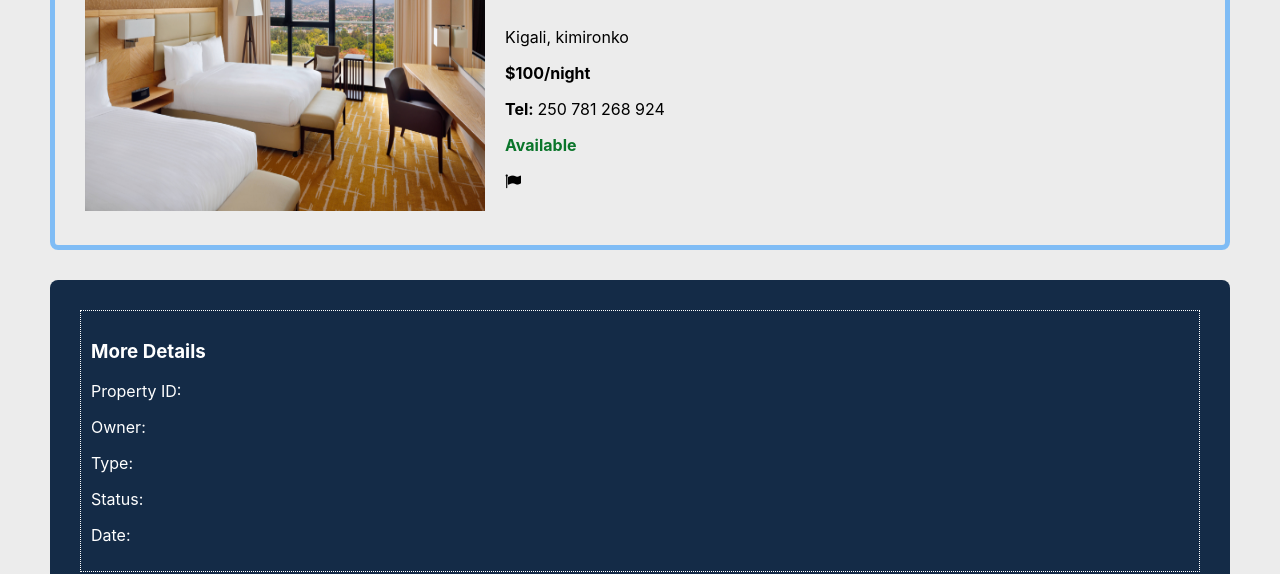
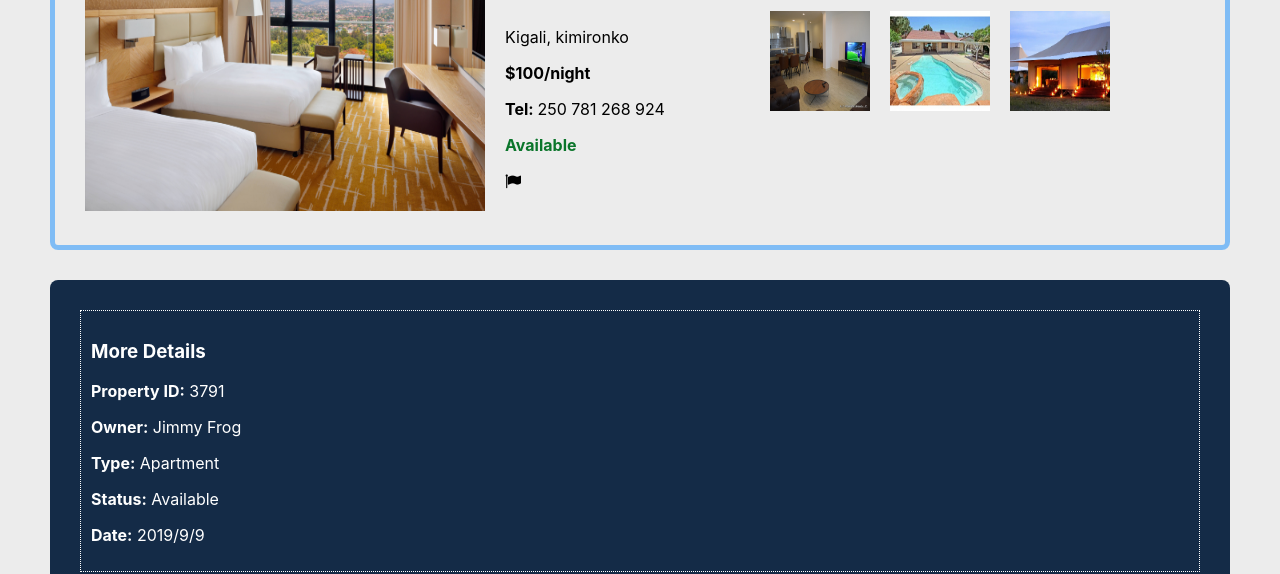
Before and after one commit to william000000/prop-lite, a website: page UI/pages/prop-details.html in a window 1280 px wide. Shown: the part 234-808 px from the top of the page. Drawn offline with Linux system fonts and the light colour scheme.

Commit message:
bug(Fix property details page): Fix issues concerning property details issues - Add image thumbnail - Add dummy data to details of a property [Finishes #167191092]

```diff
--- a/UI/css/prop-details.css
+++ b/UI/css/prop-details.css
@@ -144,6 +144,18 @@ section .text .status{
 .details{
     border: 1px dotted white;
     padding: 10px;
+}
+.thumbnails{
+    display: grid;
+    grid-template-columns: repeat(3,1fr);
+    grid-gap: 20px;
+    justify-items: center;
+    align-items: center;
+    margin: 0 auto;
+}
+.thumbnail{
+    flex:1;
+    justify-content: space-around;
 }
 /* details section ends*/
 
@@ -357,3 +369,10 @@ footer img,ul{
         left: 20px;
     }
 }
+@media (max-width:486px){
+    .thumbnail img{
+        width: 70px;
+        height: 70px;
+        overflow-x: hidden;
+    }
+}
--- a/UI/pages/prop-details.html
+++ b/UI/pages/prop-details.html
@@ -59,19 +59,30 @@
                     <i class="fa fa-flag" onclick="showModal()"></i>
                 </div>
             </div>
+            <div class="thumbnails">
+                <div class="thumbnail">
+                    <img src="../img/properties/propert5.jpg" alt="" width="100px" height="100px">
+                </div>
+                <div class="thumbnail">
+                    <img src="../img/properties/property2.jpg" alt="" width="100px" height="100px">
+                </div>
+                <div class="thumbnail">
+                    <img src="../img/properties/serengeti.jpg" alt="" width="100px" height="100px">
+                </div>
+            </div>
         </section>
         <div class="more-details">
             <div class="details">
                 <h3>More Details</h3>
-                <P>Property ID: </P>
+                <P><b>Property ID:</b>     3791</P>
                 <p id="propid"></p>
-                <P>Owner: </P>
+                <P><b>Owner:</b>   Jimmy Frog</P>
                 <p id="ownerid"></p>
-                <P>Type: </P>
+                <P><b>Type:</b>    Apartment</P>
                 <p id="proptype"></p>
-                <P>Status: </P>
+                <P><b>Status:</b>  Available</P>
                 <p id="status"></p>
-                <P>Date: </P>
+                <P><b>Date:</b>    2019/9/9</P>
                 <p id="date"></p>
             </div>
         </div>
```
